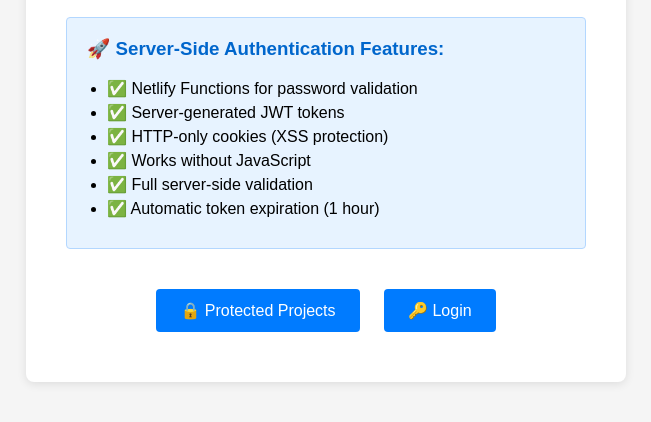
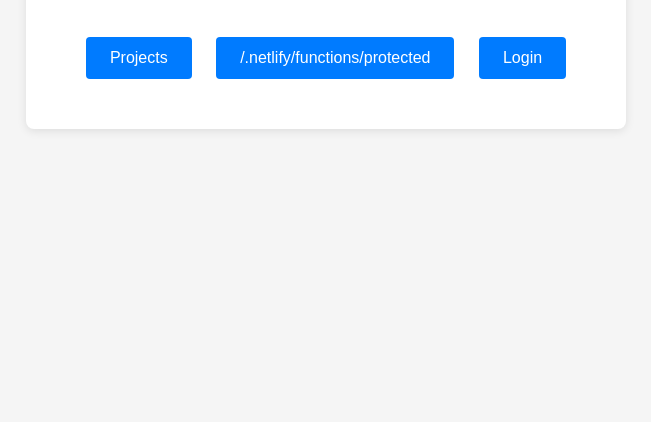
Before and after one commit to djhmateer/auth-test-html-jwt, a website: page index.html in a window 1280 px wide. Shown: the part 258-680 px from the top of the page, without its empty margins (314-965 px from the left). Drawn offline with Linux system fonts and the light colour scheme.

Commit message:
index changes

```diff
--- a/index.html
+++ b/index.html
@@ -69,21 +69,10 @@
     <div class="container">
         <h1>Auth Test - Netlify Functions and JWT</h1>
 
-        <div class="info-box">
-            <h3>🚀 Server-Side Authentication Features:</h3>
-            <ul>
-                <li>✅ Netlify Functions for password validation</li>
-                <li>✅ Server-generated JWT tokens</li>
-                <li>✅ HTTP-only cookies (XSS protection)</li>
-                <li>✅ Works without JavaScript</li>
-                <li>✅ Full server-side validation</li>
-                <li>✅ Automatic token expiration (1 hour)</li>
-            </ul>
-        </div>
-
         <div class="nav-links">
-            <a href="/.netlify/functions/protected">🔒 Protected Projects</a>
-            <a href="/login.html">🔑 Login</a>
+            <a href="/projects">Projects</a>
+            <a href="/.netlify/functions/protected">/.netlify/functions/protected</a>
+            <a href="/login.html">Login</a>
         </div>
 
     </div>
```
